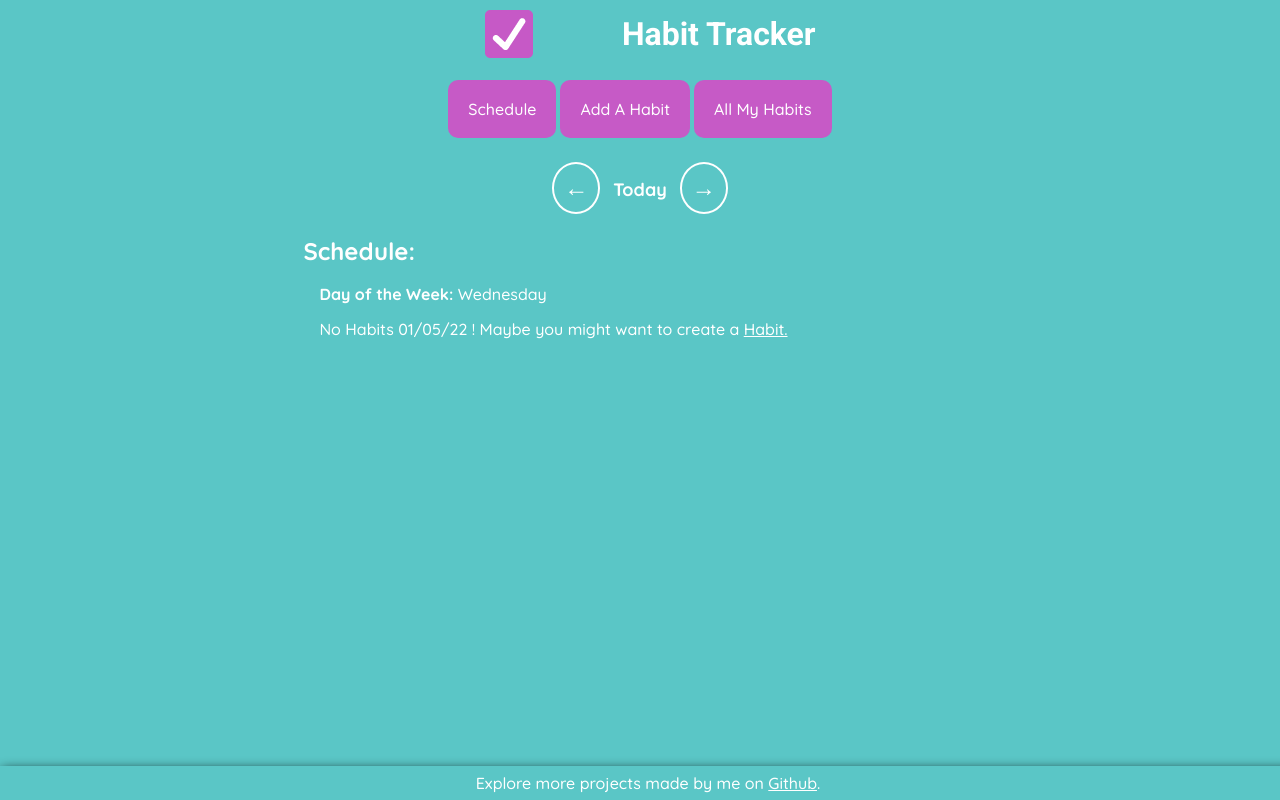
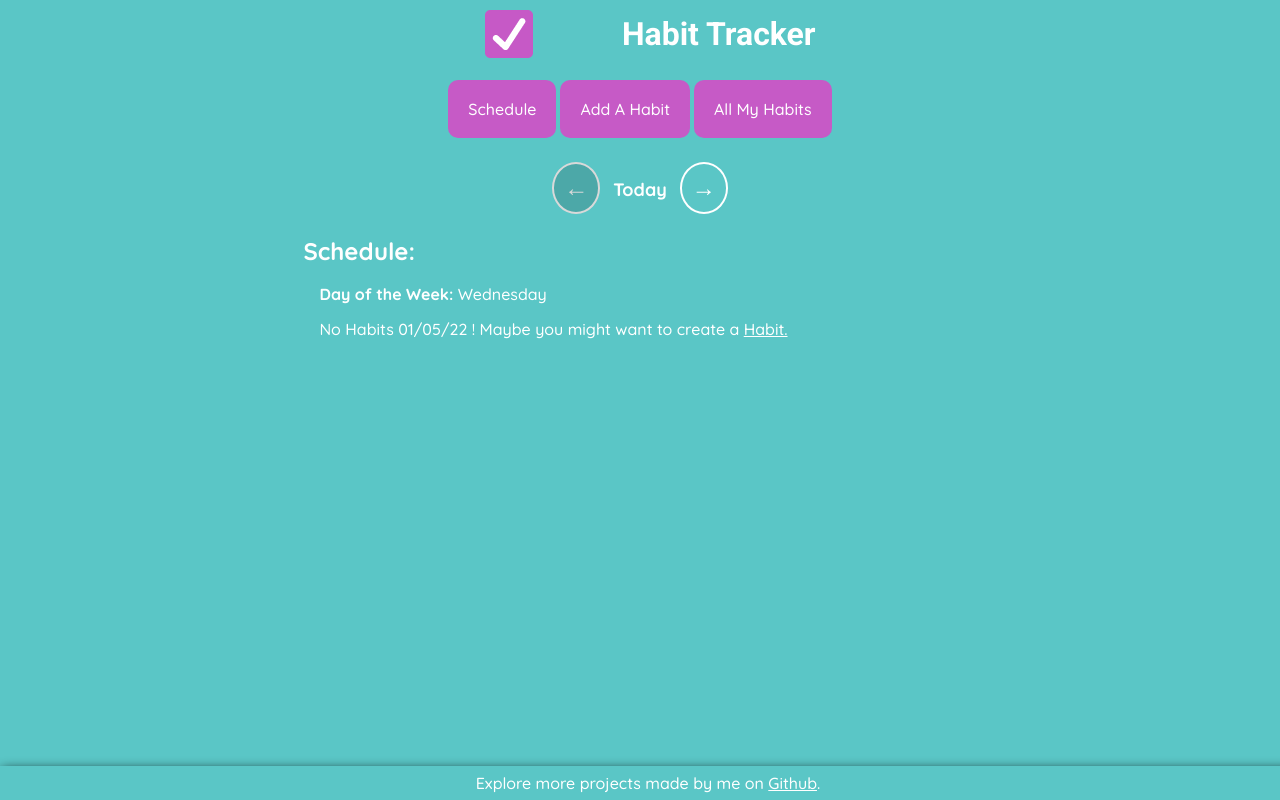
Before and after one commit to syedmwgilani/Habbit-Tracker, a React (Create React App) app: page /habit-tracker/habits in a window 1280 px wide. In both pictures the pointer is over the button 576 px from the left and 188 px from the top of the page. Built offline with nearby package versions, Linux system fonts and the light colour scheme.

Commit message:
Added brightness filters to decrement-button and day-changer-button on hover

```diff
--- a/src/index.css
+++ b/src/index.css
@@ -164,6 +164,10 @@ nav a.tab {
     font-size: x-large;
 }
 
+.day-changer-button:hover {
+    filter: brightness(0.85);
+}
+
 .star-container {
     display: inline-block;
     position: relative;
@@ -198,6 +202,9 @@ nav a.tab {
     border-radius: 10px;
     position: relative;
     width: 10%;
+}
+.decrement-button:hover {
+    filter: brightness(0.85);
 }
 
 .decrement-inner-button {
```
